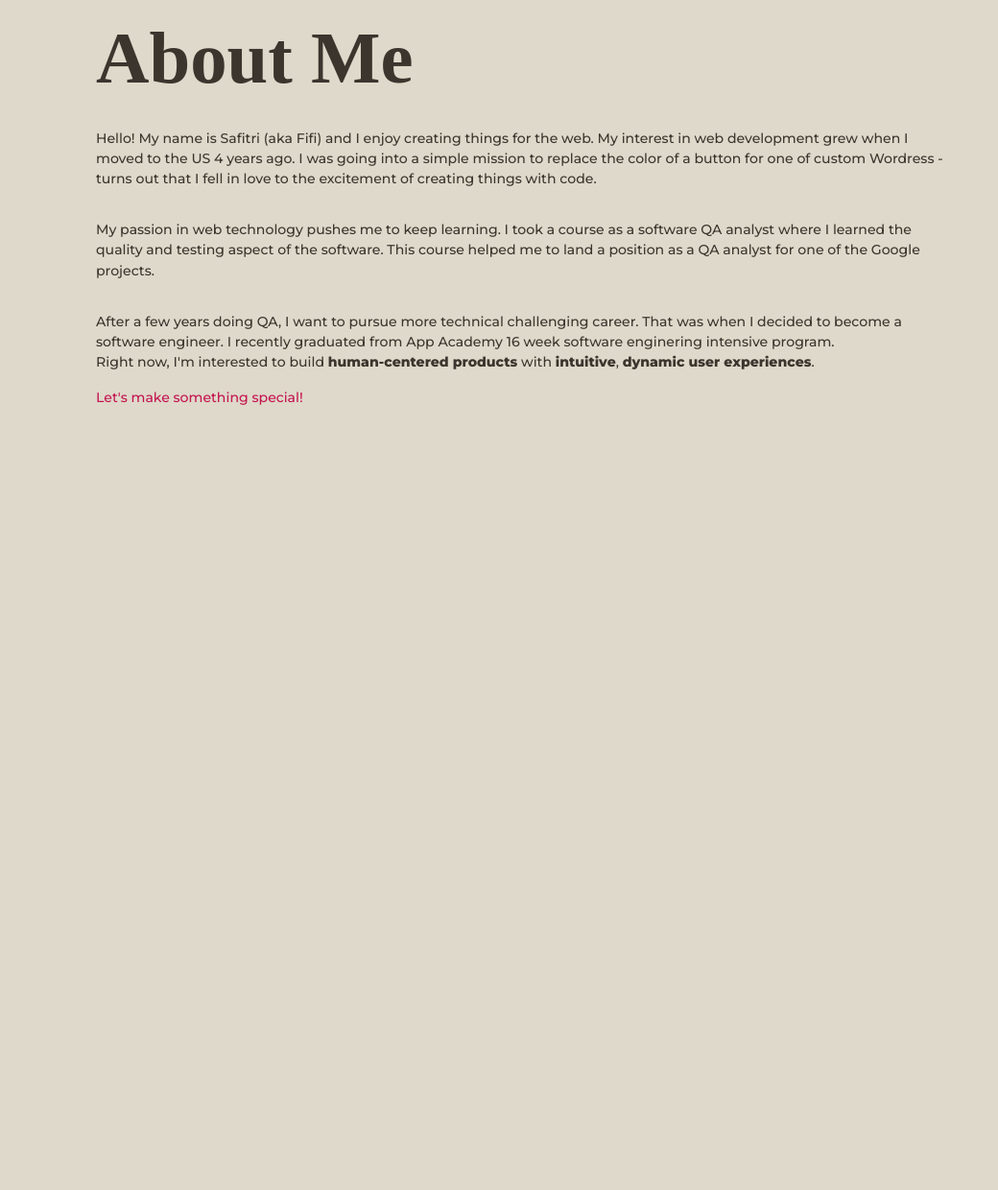
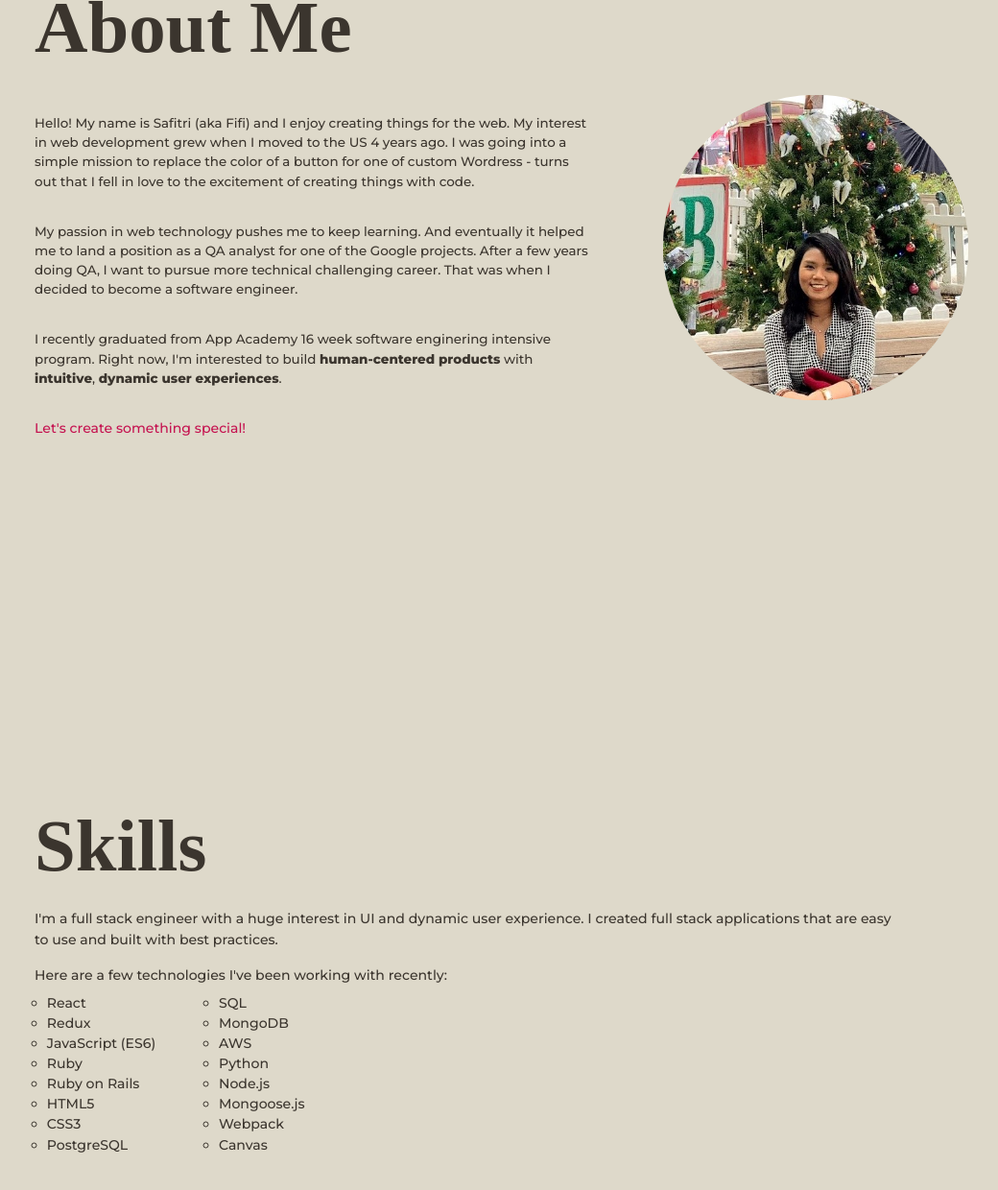
Before and after one commit to fee3fitri/Portfolio, a website built with webpack: page index.html in a window 1280 px wide. Shown: the part 986-2226 px from the top of the page at 96% size, without its empty margins (156-1196 px from the left). Before the commit the page ends 1600 px from the top, so only its background shows below. Built offline with nearby package versions, Linux system fonts and the light colour scheme.

Commit message:
before sleep

```diff
--- a/index.html
+++ b/index.html
@@ -36,25 +36,62 @@
   </nav>
 
   <main>
+    <!-- Home Page -->
     <section id="home" class="flex-col justify-center">
       <p>Hi, my name is</p>
       <h1>SAFITRI SHELTON,</h1>
       <h2>A SOFTWARE ENGINEER</h2>
     </section>
 
+    <!-- About Me -->
     <section id="about" class="flex-col justify-center">
       <h1>About Me</h1>
-      <div class="section">
-        <p>Hello! My name is Safitri (aka Fifi) and I enjoy creating things for the web. My interest in web development grew when I moved to the US 4 years ago. I was going into a simple mission to replace the color of a button for one of custom Wordress - turns out that I fell in love to the excitement of creating things with code.</p>
+      <div class="flex-row">
+        <div class="section-wrapper">
+          <div class="section">
+            <p>Hello! My name is Safitri (aka Fifi) and I enjoy creating things for the web. My interest in web development grew when I moved to the US 4 years ago. I was going into a simple mission to replace the color of a button for one of custom Wordress - turns out that I fell in love to the excitement of creating things with code.</p>
+          </div>
+          <div class="section">
+            <p>My passion in web technology pushes me to keep learning. And eventually it helped me to land a position as a QA analyst for one of the Google projects. After a few years doing QA, I want to pursue more technical challenging career. That was when I decided to become a software engineer.</p>
+          </div>
+          <div class="section">
+            <p>I recently graduated from App Academy 16 week software enginering intensive program. Right now, I'm interested to build <strong>human-centered products</strong> with <strong>intuitive</strong>, <strong>dynamic user experiences</strong>.</p>
+          </div>
+          <a href="mailto:safitri.shelton@gmail.com?subject=Hello">Let's create something special!</a>
+        </div>
+        <picture>
+          <img src="./src/assets/safitri_shelton.jpg" alt="safitri shelton picture" />
+        </picture>
       </div>
-      <div class="section">
-        <p>My passion in web technology pushes me to keep learning. I took a course as a software QA analyst where I learned the quality and testing aspect of the software. This course helped me to land a position as a QA analyst for one of the Google projects.</p>
+    </section>
+
+    <!-- Skills -->
+    <section id="skills" class="flex-col justify-center">
+      <h1>Skills</h1>
+      <p>I'm a full stack engineer with a huge interest in UI and dynamic user experience. I created full stack applications that are easy to use and built with best practices. </p>
+      <p>Here are a few technologies I've been working with recently:</p>
+      <div class="flex-row">
+        <ul>
+          <li>React</li>
+          <li>Redux</li>
+          <li>JavaScript (ES6)</li>
+          <li>Ruby</li>
+          <li>Ruby on Rails</li>
+          <li>HTML5</li>
+          <li>CSS3</li>
+          <li>PostgreSQL</li>
+        </ul>
+        <ul>
+          <li>SQL</li>
+          <li>MongoDB</li>
+          <li>AWS</li>
+          <li>Python</li>
+          <li>Node.js</li>
+          <li>Mongoose.js</li>
+          <li>Webpack</li>
+          <li>Canvas</li>
+        </ul>
       </div>
-      <div class="section">
-        <p>After a few years doing QA, I want to pursue more technical challenging career. That was when I decided to become a software engineer. I recently graduated from App Academy 16 week software enginering intensive program.</p>
-        <p>Right now, I'm interested to build <strong>human-centered products</strong> with <strong>intuitive</strong>, <strong>dynamic user experiences</strong>.</p>
-      </div>
-      <a href="mailto:safitri.shelton@gmail.com?subject=Hello">Let's make something special!</a>
     </section>
   </main>
 
--- a/src/styles/home.scss
+++ b/src/styles/home.scss
@@ -13,5 +13,43 @@
   p {
     font-size: 1.5vw;
   }
+}
+
+#about {
+  p {
+    font-size: 1.05vw;
+  }
+
+  picture {
+    width: 25vw;
+    height: 25vw;
+
+    img {
+      max-width: 100%;
+      margin-left: 5vw;
+      border-radius: 50%;
+      padding: 1vw;
+    }
+  }
+
+  .section-wrapper {
+    width: 65%;
+  }
+
 
 }
+
+#skills {
+  p {
+    margin: 1vh 0;
+  }
+
+  ul {
+    width: 20%;
+
+    li {
+      list-style-type: circle;
+      margin-left: 1vw;
+    }
+  }
+}
--- a/src/styles/universal.scss
+++ b/src/styles/universal.scss
@@ -44,7 +44,7 @@ strong {
 
 section {
   height: 100vh;
-  padding: 0 5vw 0 15vw;
+  padding: 0 10vw 0 10vw;
 }
 
 .border-vertical {
@@ -59,7 +59,7 @@ section {
 }
 
 .section {
-  margin: 2vh 0;
+  margin: 4vh 0;
 }
 
 
```
Also changed, not shown: dist/main.css, src/assets/play.svg (added), src/assets/safitri_shelton.jpg (added), 1 other file.
